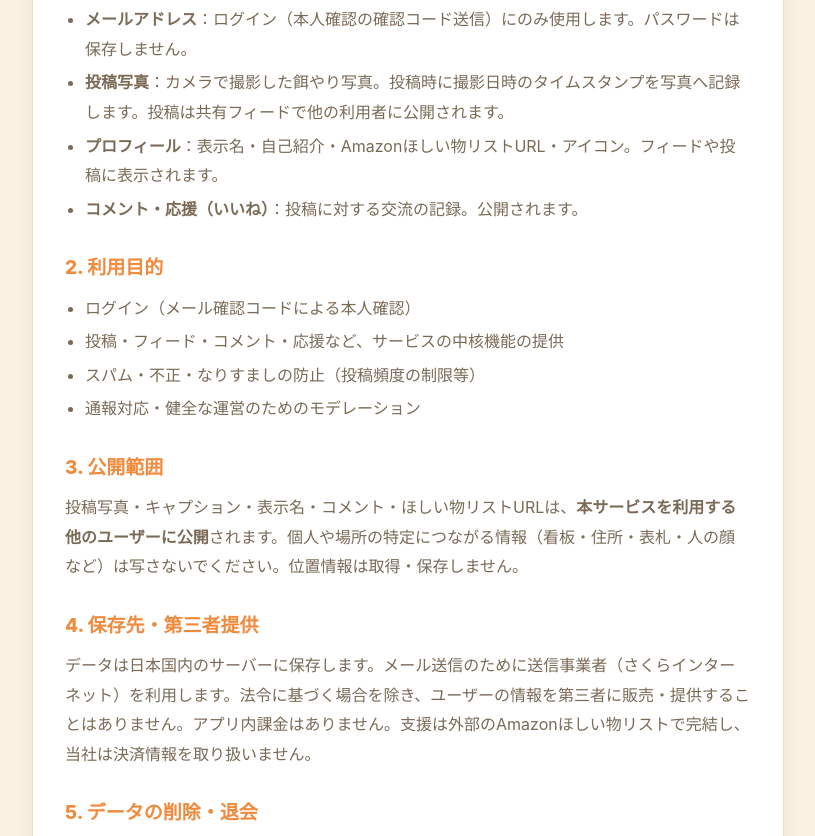
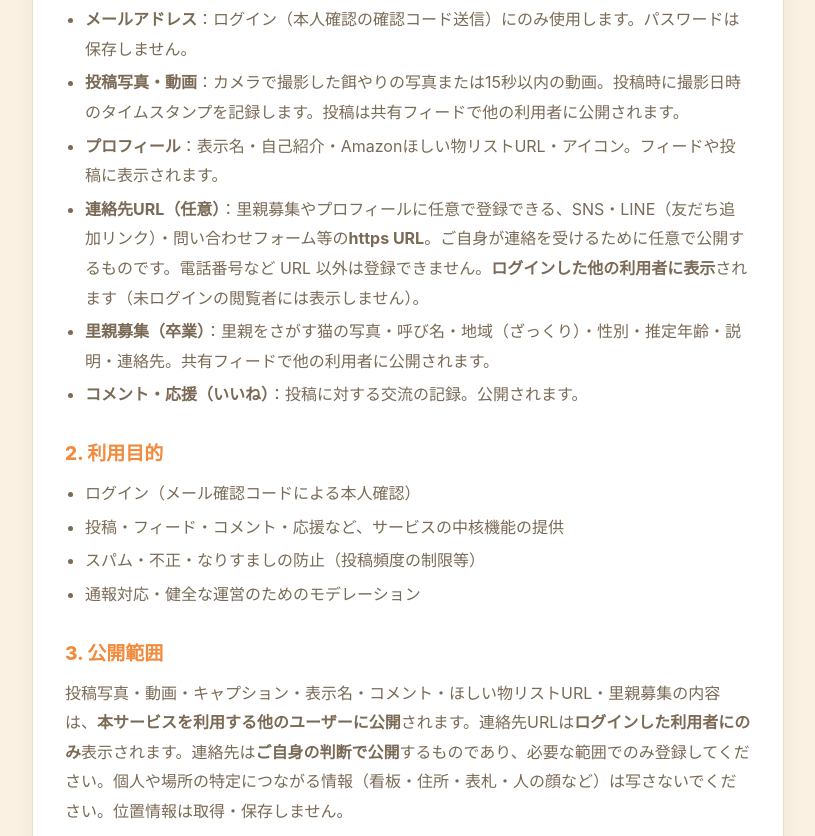
Before and after one commit to nyajira/oshinora-pages, a plain HTML site: page privacy.html in a window 1280 px wide. Shown: the part 478-1314 px from the top of the page, without its empty margins (232-1047 px from the left). Drawn offline with Linux system fonts and the light colour scheme.

Commit message:
プライバシーポリシー：連絡先URL(SNS/LINE)・里親募集・動画の公開範囲を追記（連絡先はログイン者のみ・任意公開）
Co-Authored-By: Claude Opus 4.8 <noreply@anthropic.com>

```diff
--- a/privacy.html
+++ b/privacy.html
@@ -88,8 +88,10 @@ footer a{color:rgba(255,255,255,.65)}
     <h2>1. 取得する情報</h2>
     <ul>
       <li><b>メールアドレス</b>：ログイン（本人確認の確認コード送信）にのみ使用します。パスワードは保存しません。</li>
-      <li><b>投稿写真</b>：カメラで撮影した餌やり写真。投稿時に撮影日時のタイムスタンプを写真へ記録します。投稿は共有フィードで他の利用者に公開されます。</li>
+      <li><b>投稿写真・動画</b>：カメラで撮影した餌やりの写真または15秒以内の動画。投稿時に撮影日時のタイムスタンプを記録します。投稿は共有フィードで他の利用者に公開されます。</li>
       <li><b>プロフィール</b>：表示名・自己紹介・Amazonほしい物リストURL・アイコン。フィードや投稿に表示されます。</li>
+      <li><b>連絡先URL（任意）</b>：里親募集やプロフィールに任意で登録できる、SNS・LINE（友だち追加リンク）・問い合わせフォーム等の<b>https URL</b>。ご自身が連絡を受けるために任意で公開するものです。電話番号など URL 以外は登録できません。<b>ログインした他の利用者に表示</b>されます（未ログインの閲覧者には表示しません）。</li>
+      <li><b>里親募集（卒業）</b>：里親をさがす猫の写真・呼び名・地域（ざっくり）・性別・推定年齢・説明・連絡先。共有フィードで他の利用者に公開されます。</li>
       <li><b>コメント・応援（いいね）</b>：投稿に対する交流の記録。公開されます。</li>
     </ul>
 
@@ -102,7 +104,7 @@ footer a{color:rgba(255,255,255,.65)}
     </ul>
 
     <h2>3. 公開範囲</h2>
-    <p>投稿写真・キャプション・表示名・コメント・ほしい物リストURLは、<b>本サービスを利用する他のユーザーに公開</b>されます。個人や場所の特定につながる情報（看板・住所・表札・人の顔など）は写さないでください。位置情報は取得・保存しません。</p>
+    <p>投稿写真・動画・キャプション・表示名・コメント・ほしい物リストURL・里親募集の内容は、<b>本サービスを利用する他のユーザーに公開</b>されます。連絡先URLは<b>ログインした利用者にのみ</b>表示されます。連絡先は<b>ご自身の判断で公開</b>するものであり、必要な範囲でのみ登録してください。個人や場所の特定につながる情報（看板・住所・表札・人の顔など）は写さないでください。位置情報は取得・保存しません。</p>
 
     <h2>4. 保存先・第三者提供</h2>
     <p>データは日本国内のサーバーに保存します。メール送信のために送信事業者（さくらインターネット）を利用します。法令に基づく場合を除き、ユーザーの情報を第三者に販売・提供することはありません。アプリ内課金はありません。支援は外部のAmazonほしい物リストで完結し、当社は決済情報を取り扱いません。</p>
```
